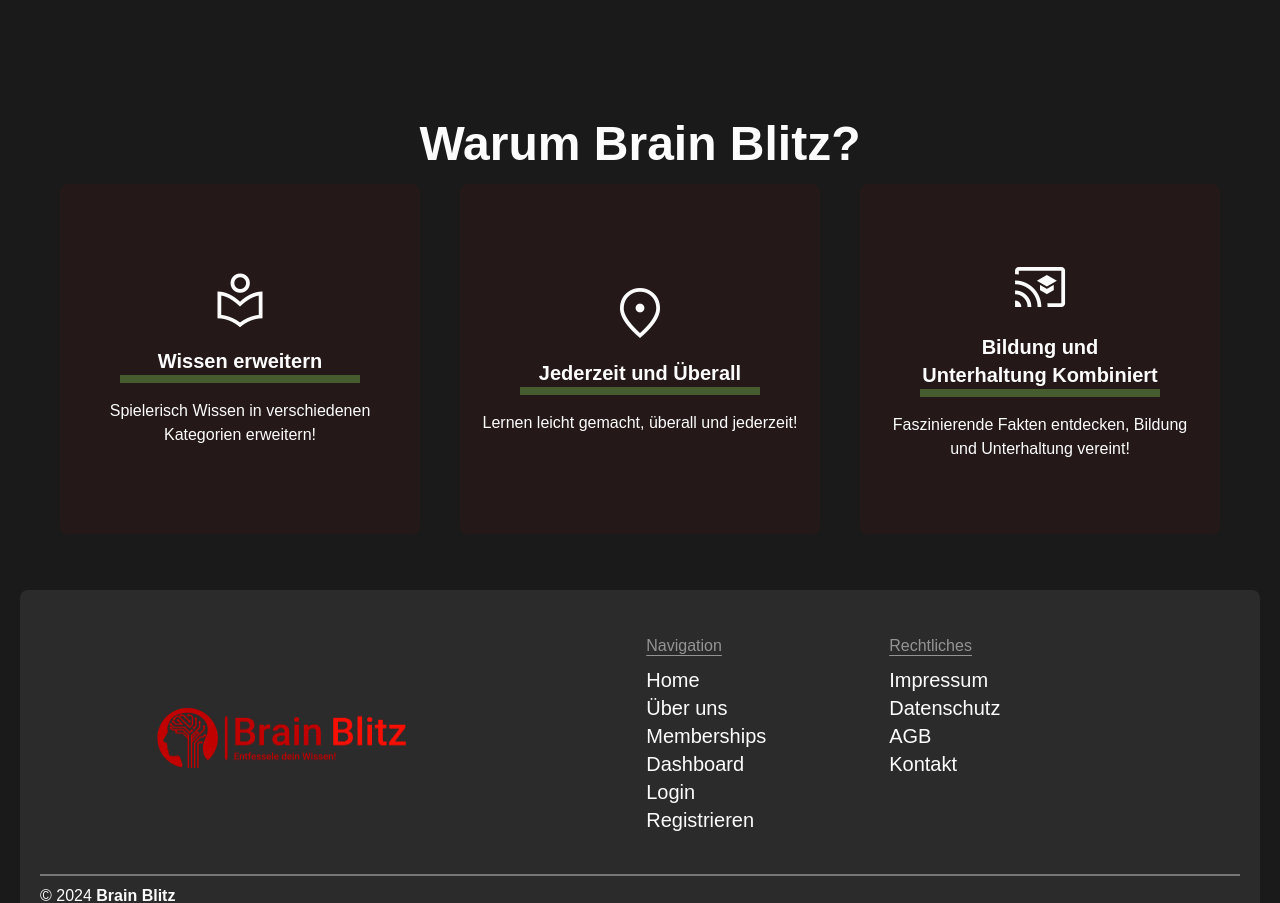
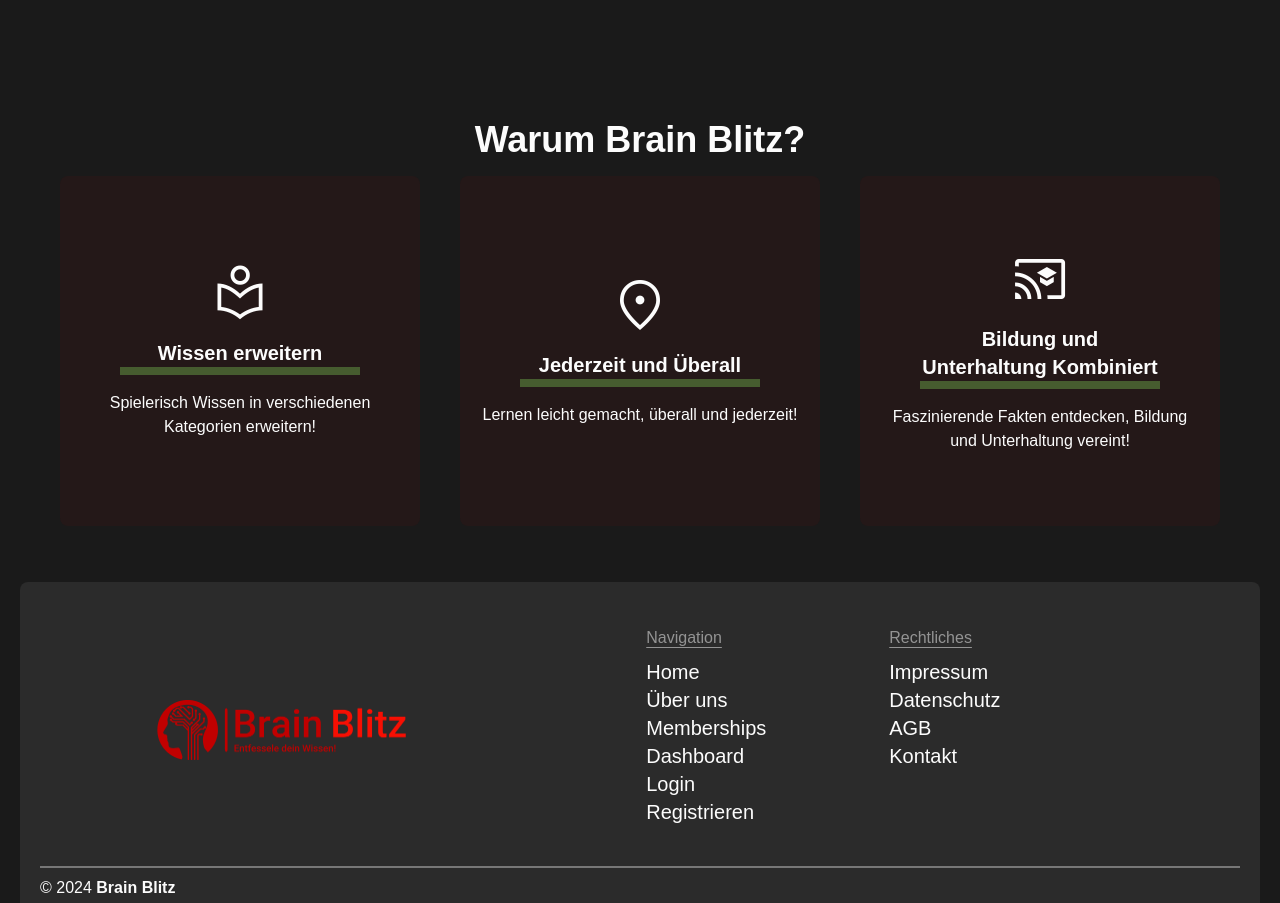
Before and after one commit to SlowMoschen/Brain_Blitz, a React (Vite) app in the folder client/: page / in a window 1280 px wide. Shown: the part 900-1803 px from the top of the page. Built offline with nearby package versions, Linux system fonts and the light colour scheme.

Commit message:
misc changes to header and button

```diff
--- a/client/src/shared/components/Button.tsx
+++ b/client/src/shared/components/Button.tsx
@@ -1,5 +1,5 @@
-const primaryButton = "btn btn-primary bg-primary font-bold py-2 px-6 m-1 rounded transition ease-in-out duration-500";
-const secondaryButton = "btn btn-secondary bg-secondary text-text-secondary font-bold py-2 px-6 m-1 rounded transition ease-in-out duration-500";
+const primaryButton = "btn btn-primary bg-primary font-bold py-2 px-6 m-1 rounded transition ease-in-out duration-400";
+const secondaryButton = "btn btn-secondary bg-secondary text-text-secondary font-bold py-2 px-6 m-1 rounded transition ease-in-out duration-400";
 
 interface ButtonProps {
     type?: "submit" | "reset";
--- a/client/src/shared/components/Header.tsx
+++ b/client/src/shared/components/Header.tsx
@@ -11,7 +11,7 @@ export default function Header(props: HeaderProps): JSX.Element {
             case 'semi-big':
                 return 'text-2xl font-bold';
             case 'big':
-                return 'text-5xl font-bold';
+                return 'text-4xl font-bold';
             case 'small':
                 return 'text-lg font-bold';
             case 'semi-small':
```
